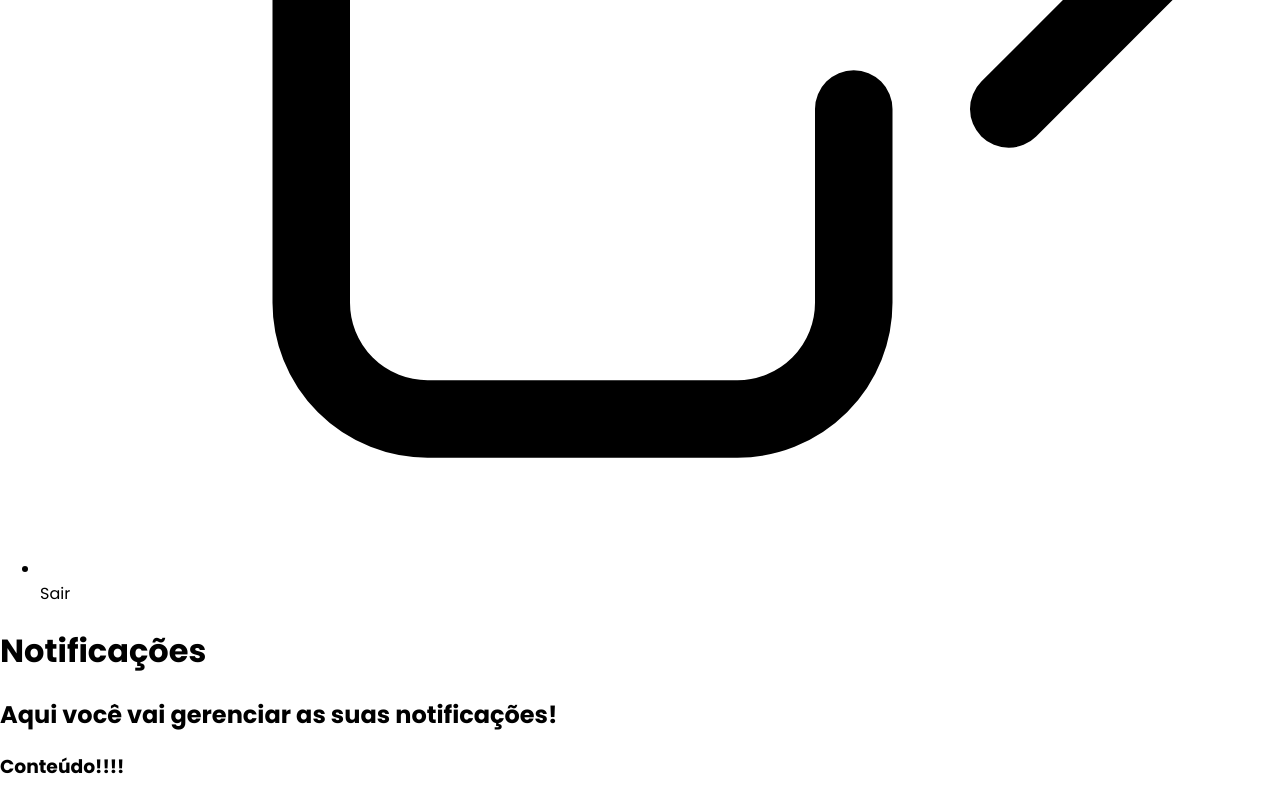
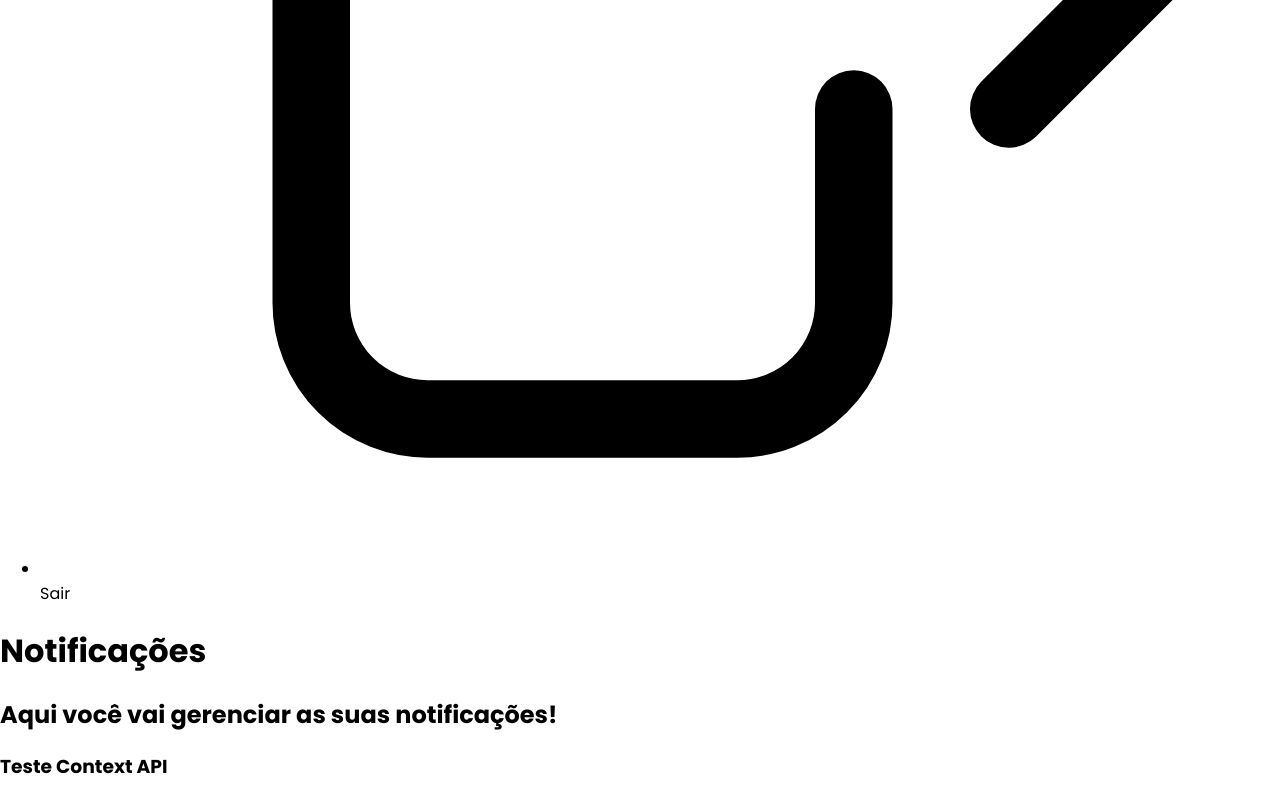
Before and after one commit to sidebit-dev/admin-template, a Next.js app: page /notificacoes in a window 1280 px wide. Shown: the part 4546-5346 px from the top of the page. Built offline with nearby package versions, Linux system fonts and the light colour scheme.

Commit message:
Cria principio Context API

```diff
--- /dev/null
+++ b/src/data/context/AppContext.tsx
@@ -0,0 +1,19 @@
+import { createContext } from "react";
+
+const AppContext = createContext({
+    nome: null
+})
+
+export function AppProvider(props){
+    return (
+       <AppContext.Provider value={{
+        nome: 'Teste Context API'
+       }}>
+
+        {props.children}
+
+       </AppContext.Provider>
+    )
+}
+
+export default AppContext
--- /dev/null
+++ b/src/data/hook/useAppData.ts
@@ -0,0 +1,6 @@
+import { useContext } from "react";
+import AppContext from "../context/AppContext";
+
+const useAppData = () => useContext(AppContext)
+
+export default useAppData
--- a/src/pages/_app.tsx
+++ b/src/pages/_app.tsx
@@ -1,8 +1,13 @@
 import '../styles/globals.css'
 import 'tailwindcss/tailwind.css'
+import { AppProvider } from '../data/context/AppContext'
 
 function MyApp({ Component, pageProps }) {
-  return <Component {...pageProps} />
+  return (
+    <AppProvider>
+      <Component {...pageProps} />
+    </AppProvider>
+  )
 }
 
 export default MyApp
--- a/src/pages/notificacoes.tsx
+++ b/src/pages/notificacoes.tsx
@@ -1,10 +1,14 @@
 import Layout from "../components/template/Layout";
+import useAppData from "../data/hook/useAppData";
+
 
 export default function Notificacoes() {
+  const ctx = useAppData()
+
   return (
    <Layout titulo="Notificações"
    subtitulo="Aqui você vai gerenciar as suas notificações!">
-    <h3>Conteúdo!!!!</h3>
+    <h3>{ctx.nome}</h3>
    </Layout>
   )
 }
```
